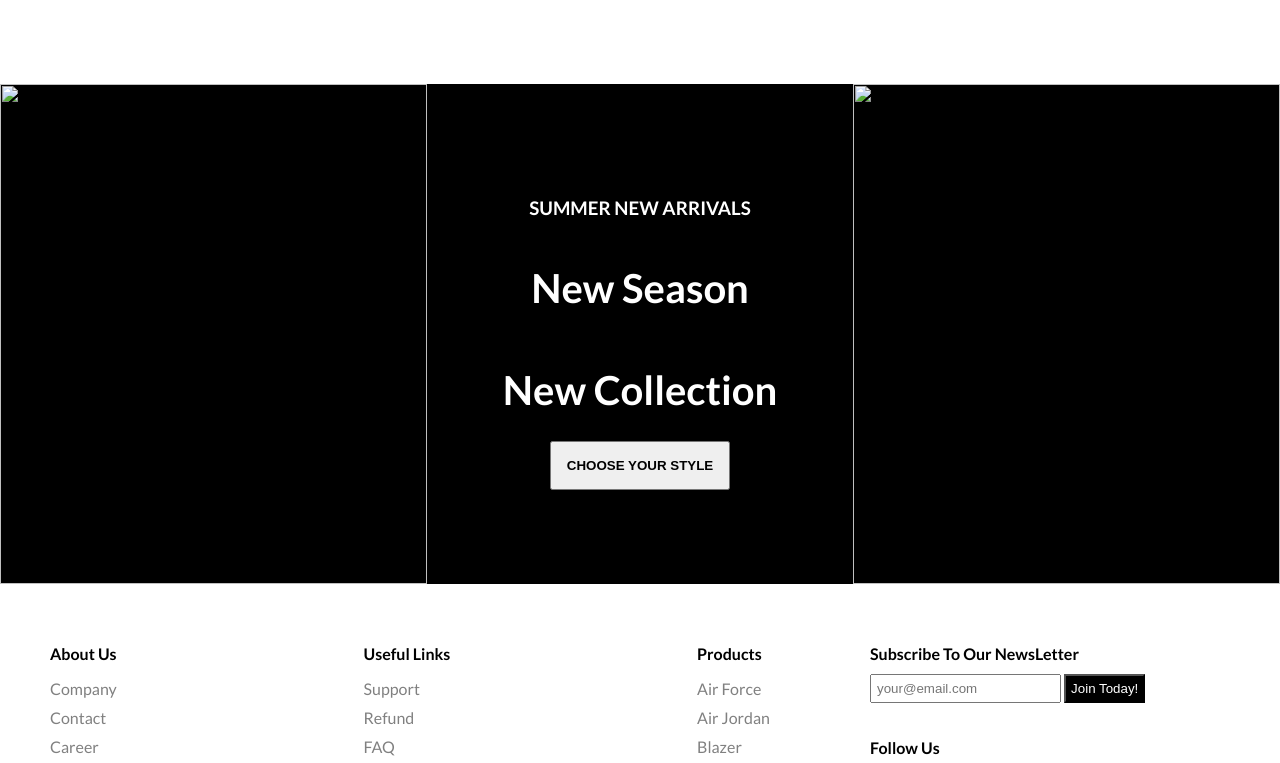
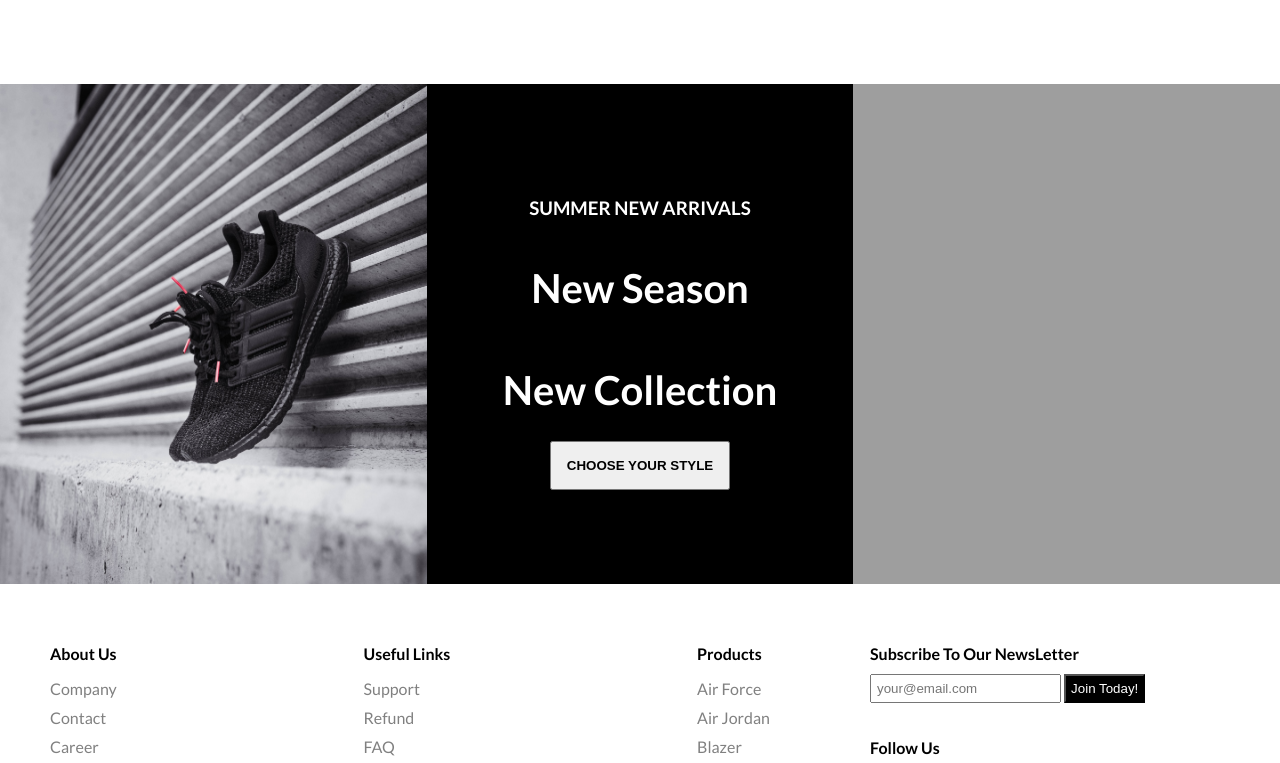
Before and after one commit to brad434/FrontEnd-E-commerce, a plain HTML site: page index.html in a window 1280 px wide. Shown: the part 2448-3211 px from the top of the page. Drawn offline with Linux system fonts and the light colour scheme; the site is published under a folder, as on GitHub Pages, so addresses that start at the root find nothing.

Commit message:
added a . to the image beginning

```diff
--- a/index.html
+++ b/index.html
@@ -173,7 +173,7 @@
     </div>
     <div class="newSeason">
         <div class="nsItem">
-            <img src="/img/will-suddreth-mgweTPIa2Pc-unsplash.jpg" alt="" class="nsImg">
+            <img src="./img/will-suddreth-mgweTPIa2Pc-unsplash.jpg" alt="" class="nsImg">
         </div>
         <div class="nsItem">
             <h3 class="nsTitleSm">SUMMER NEW ARRIVALS</h3>
@@ -184,7 +184,7 @@
             </a>
         </div>
         <div class="nsItem">
-            <img src="/img/dusan-jovic-jsTGxmqfwM4-unsplash.jpg" alt="" class="nsImg">
+            <img src="./img/dusan-jovic-jsTGxmqfwM4-unsplash.jpg" alt="" class="nsImg">
         </div>
     </div>
     <footer>
```
